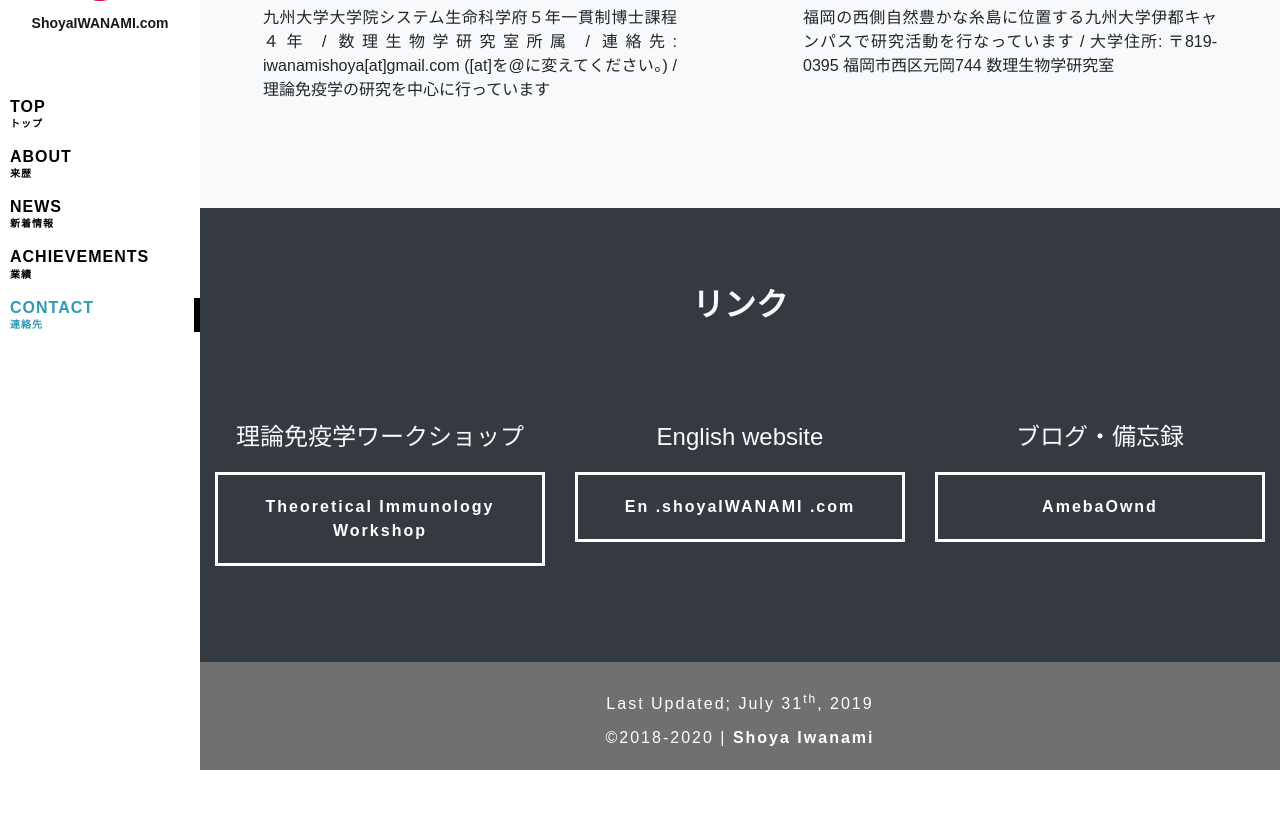
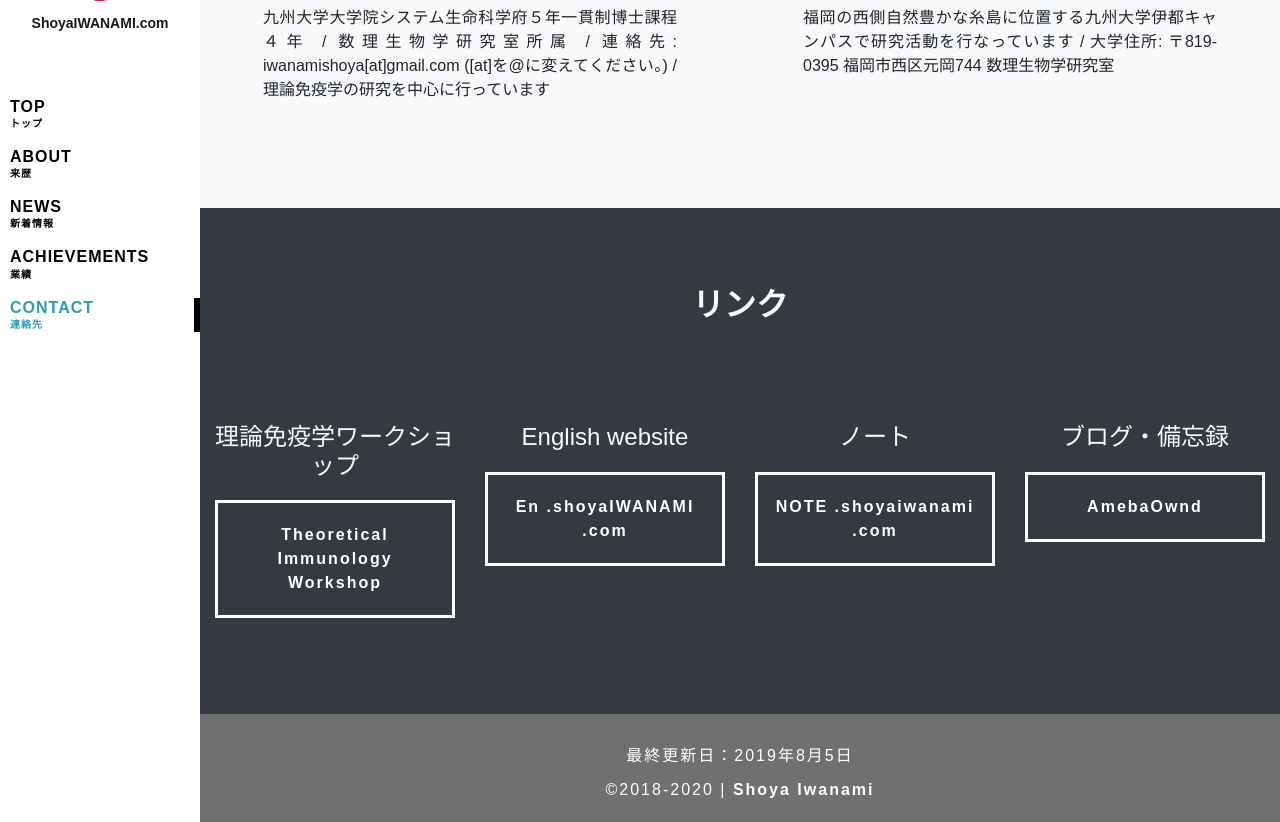
Before and after one commit to iwanaminami/iwanaminami.github.io, a Jekyll site: the page built from index.md, in a window 1280 px wide and 900 px high, scrolled down 4720 px, cut to the strip 78-900 px from the top of the window. Built offline with Jekyll 4.4.1, drawn with Linux system fonts in a browser that asks for light colours; nearby versions of some CDN libraries; before the commit the page ends 5568 px from its top, so only the background shows below that.

Commit message:
Update footer.html

```diff
--- a/_includes/footer.html
+++ b/_includes/footer.html
@@ -21,15 +21,19 @@
     <h2 class="">リンク</h2>
     <div class="container-fluid">
       <div class="row">
-        <div class="col-lg-4 col-sm-6 pt-5 pb-5">
+        <div class="col-lg-3 col-sm-6 pt-5 pb-5">
           <div><h4 class="">理論免疫学ワークショップ</h4>
           <a href="https://workshop.theoreticalimmunology.jp" target="_blank" class="button w-100">Theoretical Immunology Workshop</a></div>
         </div>
-        <div class="col-lg-4 col-sm-6 pt-5 pb-5">
+        <div class="col-lg-3 col-sm-6 pt-5 pb-5">
           <div><h4 class="">English website</h4>
           <a href="https://en.shoyaiwanami.com" target="_blank" class="button w-100">En .shoyaIWANAMI .com</a></div>
         </div>
-        <div class="col-lg-4 col-sm-6 pt-5 pb-5">
+        <div class="col-lg-3 col-sm-6 pt-5 pb-5">
+          <div><h4 class="">ノート</h4>
+          <a href="https://note.shoyaiwanami.com" target="_blank" class="button w-100">NOTE .shoyaiwanami .com</a></div>
+        </div>
+        <div class="col-lg-3 col-sm-6 pt-5 pb-5">
           <div><h4 class="">ブログ・備忘録</h4>
           <a href="https://memo.shoyaiwanami.com" target="_blank" class="button w-100">AmebaOwnd</a></div>
         </div>
@@ -42,6 +46,6 @@
 
 <!-- Copyrights Section -->
 <div class="copyright">
-  <p>Last Updated; July 31<sup>th</sup>, 2019</p>
+  <p>最終更新日：2019年8月5日</p>
   &copy;2018-2020 | <strong>Shoya Iwanami</strong>
 </div>
```
